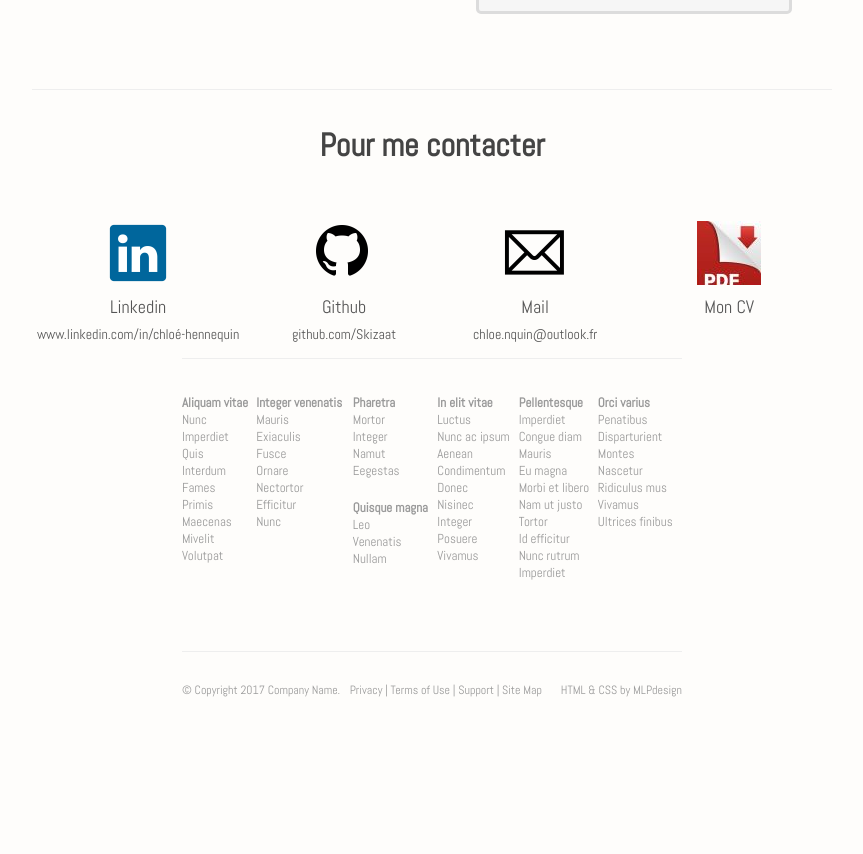
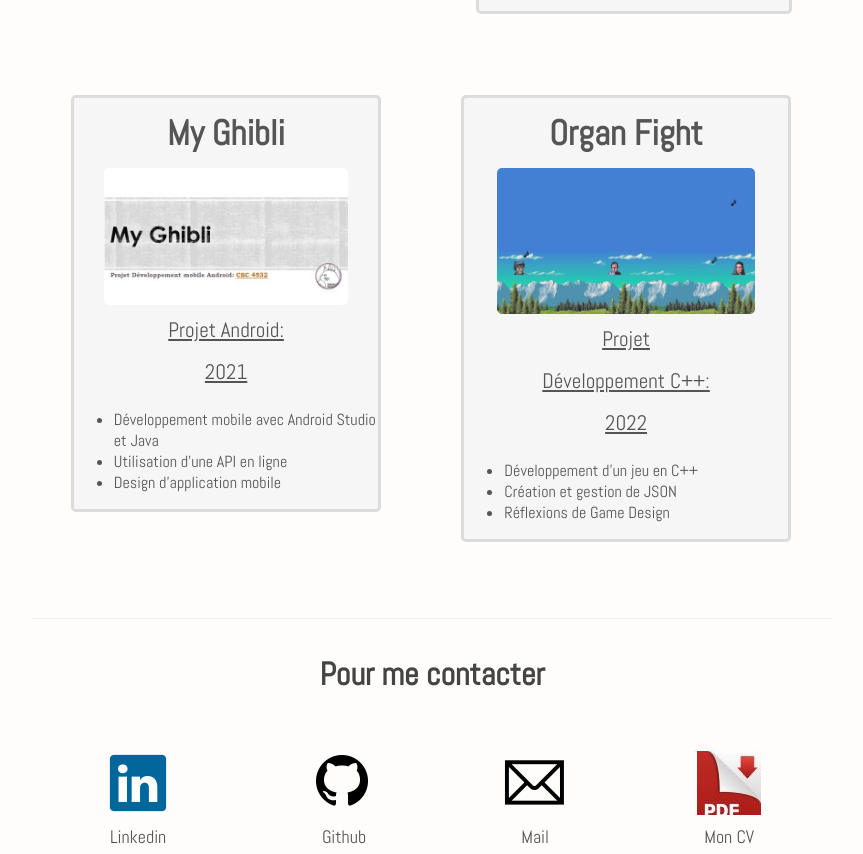
Before and after one commit to Skizaat/Skizaat.github.io, a plain HTML site: page pages/partie_technique/technique.html in a window 1280 px wide. Shown: the part 1496-2350 px from the top of the page, without its empty margins (208-1071 px from the left). Before the commit the page ends 2244 px from the top, so only its background shows below. Drawn offline with Linux system fonts and the light colour scheme; files whose address does not match are found by name.

Commit message:
add technical projects panel

```diff
--- a/pages/partie_technique/technique.html
+++ b/pages/partie_technique/technique.html
@@ -61,11 +61,10 @@
         </div>
 
         <div class="pageitem">
-            <div class="lign">
+            <div>
                 <div class="col">
                     <a href="">
                     <div class="panel">
-
                         <p style="font-size:250%;"><b>Magic Maze</b></p>
                         <img src="../../ressources/Magic_Maze.JPG" class="img-responsive panel-body" style="width:80%;border-radius: 5px;" alt="Image">
                         <p style="font-size:150%;text-decoration: underline;">
@@ -82,7 +81,6 @@
                 <div class="col">
                     <a href="">
                     <div class="panel">
-
                         <p style="font-size:250%;"><b>ADIAP</b></p>
                         <img src="../../ressources/ADIAP.jpg" class="img-responsive panel-body" style="width:80%;border-radius: 5px;" alt="Image">
                         <p style="font-size:150%;text-decoration: underline;">
@@ -92,6 +90,40 @@
                             <li>Développement mobile avec Flutter et Android Studio</li>
                             <li>Design d'application mobile</li>
                             <li>Relation Client</li>
+                        </ul>
+                    </div>
+                    </a>
+                </div>
+            </div>
+            <div>
+                <div class="col">
+                    <a href="">
+                    <div class="panel">
+                        <p style="font-size:250%;"><b>My Ghibli</b></p>
+                        <img src="../../ressources/My_Ghibli.JPG" class="img-responsive panel-body" style="width:80%;border-radius: 5px;" alt="Image">
+                        <p style="font-size:150%;text-decoration: underline;">
+                            Projet Android: 2021
+                        </p>
+                        <ul style="text-align:left;font-size: 115%;">
+                            <li>Développement mobile avec Android Studio et Java</li>
+                            <li>Utilisation d'une API en ligne</li>
+                            <li>Design d'application mobile</li>
+                        </ul>
+                    </div>
+                    </a>
+                </div>
+                <div class="col">
+                    <a href="">
+                    <div class="panel">
+                        <p style="font-size:250%;"><b>Organ Fight</b></p>
+                        <img src="../../ressources/Organ-fight.JPG" class="img-responsive panel-body" style="width:80%;border-radius: 5px;" alt="Image">
+                        <p style="font-size:150%;text-decoration: underline;">
+                            Projet Développement C++: 2022
+                        </p>
+                        <ul style="text-align:left;font-size: 115%;">
+                            <li>Développement d'un jeu en C++</li>
+                            <li>Création et gestion de JSON</li>
+                            <li>Réflexions de Game Design</li>
                         </ul>
                     </div>
                     </a>
```
Also changed, not shown: ressources/My_Ghibli.JPG (added), ressources/Organ-fight.JPG (added).
